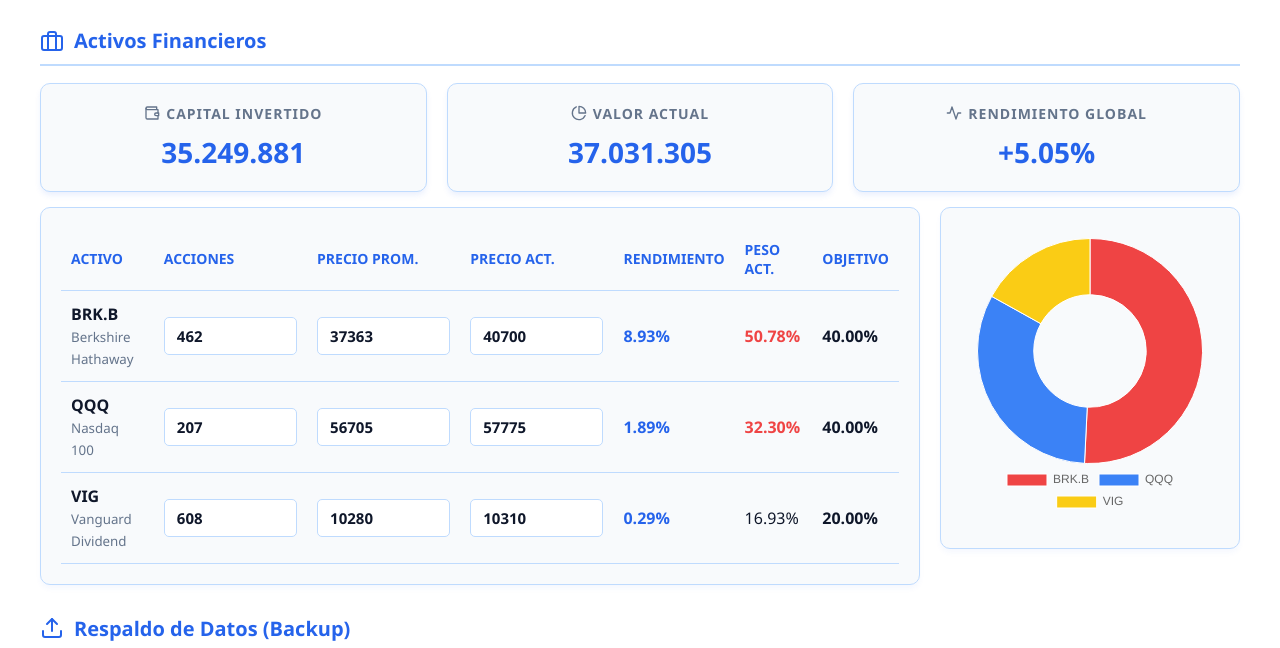
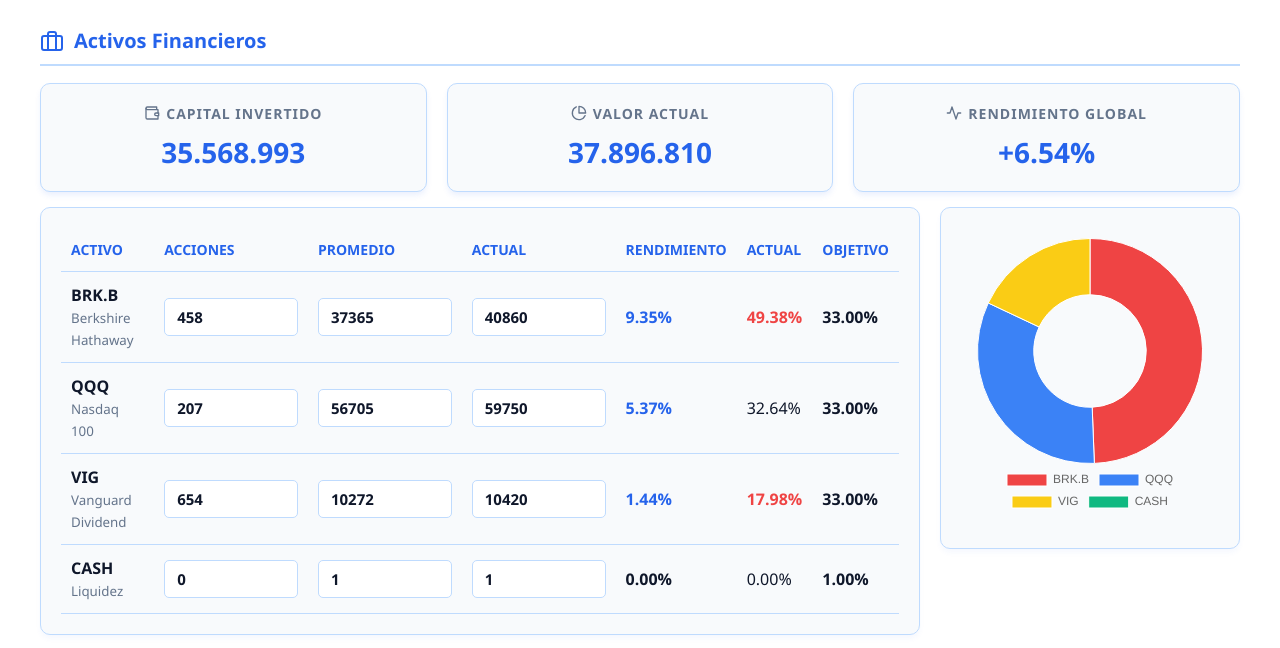
Before and after one commit to Gust1990/Portafolio, a plain HTML site: page index.html in a window 1280 px wide. Shown: the part 152-800 px from the top of the page. Drawn offline with nearby package versions, Linux system fonts and the light colour scheme.

Commit message:
Modify asset rows and update portfolio chart
Updated asset rows to reflect new prices and added a CASH asset to the portfolio. Adjusted chart data to include the new asset.

```diff
--- a/index.html
+++ b/index.html
@@ -277,40 +277,49 @@
                     <tr>
                         <th>Activo</th>
                         <th>Acciones</th>
-                        <th>Precio Prom.</th>
-                        <th>Precio Act.</th>
+                        <th>Promedio</th>
+                        <th>Actual</th>
                         <th>Rendimiento</th>
-                        <th>Peso Act.</th>
+                        <th>Actual</th>
                         <th>Objetivo</th>
                     </tr>
                 </thead>
                 <tbody>
-                    <tr class="asset-row" data-symbol="BRK.B" data-target="40.00" data-multiplier="1">
+                    <tr class="asset-row" data-symbol="BRK.B" data-target="33.00" data-multiplier="1">
                         <td><strong>BRK.B</strong><br><small style="color:var(--text-muted)">Berkshire Hathaway</small></td>
-                        <td><input type="number" class="qty-input table-input" value="462" min="0" step="any"></td>
-                        <td><input type="number" class="avg-price-input table-input" value="37363" min="0" step="any"></td>
-                        <td><input type="number" class="cur-price-input table-input" value="40700" min="0" step="any"></td>
+                        <td><input type="number" class="qty-input table-input" value="458" min="0" step="any"></td>
+                        <td><input type="number" class="avg-price-input table-input" value="37365" min="0" step="any"></td>
+                        <td><input type="number" class="cur-price-input table-input" value="40860" min="0" step="any"></td>
                         <td class="yield-val">0.00%</td>
                         <td class="weight-val">0.00%</td>
-                        <td><strong>40.00%</strong></td>
+                        <td><strong>33.00%</strong></td>
                     </tr>
-                    <tr class="asset-row" data-symbol="QQQ" data-target="40.00" data-multiplier="1">
+                    <tr class="asset-row" data-symbol="QQQ" data-target="33.00" data-multiplier="1">
                         <td><strong>QQQ</strong><br><small style="color:var(--text-muted)">Nasdaq 100</small></td>
                         <td><input type="number" class="qty-input table-input" value="207" min="0" step="any"></td>
                         <td><input type="number" class="avg-price-input table-input" value="56705" min="0" step="any"></td>
-                        <td><input type="number" class="cur-price-input table-input" value="57775" min="0" step="any"></td>
+                        <td><input type="number" class="cur-price-input table-input" value="59750" min="0" step="any"></td>
                         <td class="yield-val">0.00%</td>
                         <td class="weight-val">0.00%</td>
-                        <td><strong>40.00%</strong></td>
+                        <td><strong>33.00%</strong></td>
                     </tr>
-                    <tr class="asset-row" data-symbol="VIG" data-target="20.00" data-multiplier="1">
+                    <tr class="asset-row" data-symbol="VIG" data-target="33.00" data-multiplier="1">
                         <td><strong>VIG</strong><br><small style="color:var(--text-muted)">Vanguard Dividend</small></td>
-                        <td><input type="number" class="qty-input table-input" value="608" min="0" step="any"></td>
-                        <td><input type="number" class="avg-price-input table-input" value="10280" min="0" step="any"></td>
-                        <td><input type="number" class="cur-price-input table-input" value="10310" min="0" step="any"></td>
+                        <td><input type="number" class="qty-input table-input" value="654" min="0" step="any"></td>
+                        <td><input type="number" class="avg-price-input table-input" value="10272" min="0" step="any"></td>
+                        <td><input type="number" class="cur-price-input table-input" value="10420" min="0" step="any"></td>
                         <td class="yield-val">0.00%</td>
                         <td class="weight-val">0.00%</td>
-                        <td><strong>20.00%</strong></td>
+                        <td><strong>33.00%</strong></td>
+                    </tr>
+                    <tr class="asset-row" data-symbol="CASH" data-target="1.00" data-multiplier="1">
+                        <td><strong>CASH</strong><br><small style="color:var(--text-muted)">Liquidez</small></td>
+                        <td><input type="number" class="qty-input table-input" value="0" min="0" step="any"></td>
+                        <td><input type="number" class="avg-price-input table-input" value="1" min="0" step="any"></td>
+                        <td><input type="number" class="cur-price-input table-input" value="1" min="0" step="any"></td>
+                        <td class="yield-val">0.00%</td>
+                        <td class="weight-val">0.00%</td>
+                        <td><strong>1.00%</strong></td>
                     </tr>
                 </tbody>
             </table>
@@ -360,10 +369,10 @@
         portfolioChart = new Chart(ctx, {
             type: 'doughnut',
             data: {
-                labels: ['BRK.B', 'QQQ', 'VIG'],
+                labels: ['BRK.B', 'QQQ', 'VIG', 'CASH'],
                 datasets: [{
-                    data: [0, 0, 0],
-                    backgroundColor: ['#ef4444', '#3b82f6', '#facc15'],
+                    data: [0, 0, 0, 0],
+                    backgroundColor: ['#ef4444', '#3b82f6', '#facc15', '#10b981'],
                     borderWidth: 1
                 }]
             },
```
